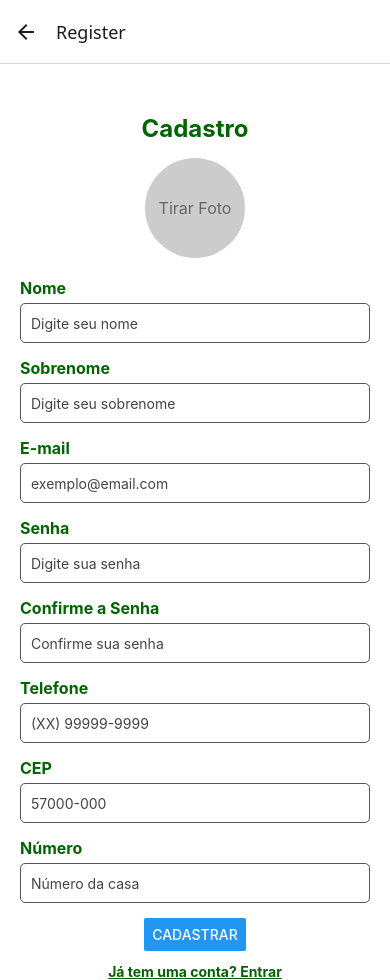
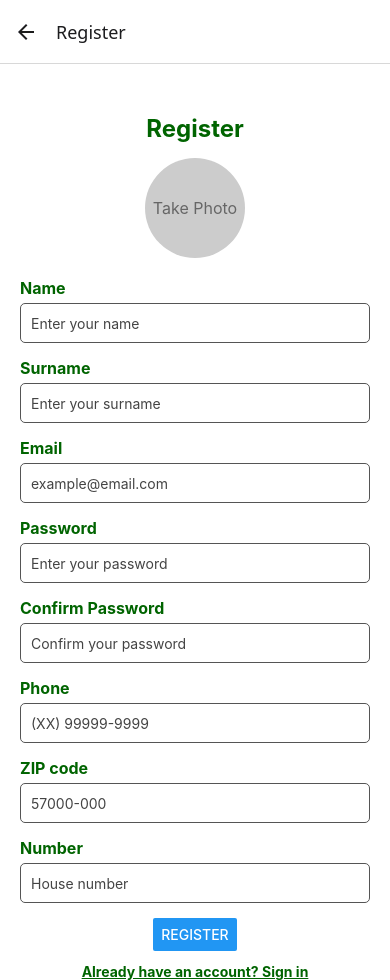
Before and after one commit to New-Masster/SmartGardens, a React Native app: screen /Register in a window 390 px wide. Built offline with nearby package versions, Linux system fonts and the light colour scheme.

Commit message:
Todas as telas para o mesmo idioma, Inglês

```diff
--- a/src/app/RegisterScreen.tsx
+++ b/src/app/RegisterScreen.tsx
@@ -26,17 +26,17 @@ const RegisterScreen: React.FC<{ navigation: any }> = ({ navigation }) => {
 
   const validateForm = () => {
     const errors: { [key: string]: string } = {};
-    if (!name) errors.name = "Nome é obrigatório";
-    if (!surname) errors.surname = "Sobrenome é obrigatório";
-    if (!email) errors.email = "E-mail é obrigatório";
-    if (!phone) errors.phone = "Telefone é obrigatório";
-    if (!cep) errors.cep = "CEP é obrigatório";
-    if (!number) errors.number = "Número é obrigatório";
-    if (!address && !street) errors.address = "Endereço é obrigatório";
-    if (!password) errors.password = "Senha é obrigatória";
-    if (!confirmPassword) errors.confirmPassword = "Confirme sua senha";
+    if (!name) errors.name = "Name is required";
+    if (!surname) errors.surname = "Surname is required";
+    if (!email) errors.email = "Email is required";
+    if (!phone) errors.phone = "Phone is required";
+    if (!cep) errors.cep = "ZIP code is required";
+    if (!number) errors.number = "Number is required";
+    if (!address && !street) errors.address = "Address is required";
+    if (!password) errors.password = "Password is required";
+    if (!confirmPassword) errors.confirmPassword = "Confirm your password";
     if (password && confirmPassword && password !== confirmPassword) {
-      errors.confirmPassword = "As senhas não coincidem";
+      errors.confirmPassword = "Passwords do not match";
     }
 
     setFormErrors(errors);
@@ -80,11 +80,11 @@ const RegisterScreen: React.FC<{ navigation: any }> = ({ navigation }) => {
           setState(data.uf);
           setErrorMessage("");
         } else {
-          setErrorMessage("CEP não encontrado. Preencha os dados manualmente.");
+          setErrorMessage("ZIP code not found. Fill in the data manually.");
           setAddress("");
         }
       } catch (error) {
-        setErrorMessage("Erro ao buscar o CEP.");
+        setErrorMessage("Error fetching ZIP code.");
         setAddress("");
       }
     }
@@ -93,7 +93,7 @@ const RegisterScreen: React.FC<{ navigation: any }> = ({ navigation }) => {
   const handleTakePhoto = async () => {
     const { status } = await ImagePicker.requestCameraPermissionsAsync();
     if (status !== "granted") {
-      Alert.alert("Permissão necessária", "Precisamos de acesso à câmera para tirar uma foto.");
+      Alert.alert("Permission required", "We need camera access to take a photo.");
       return;
     }
 
@@ -117,21 +117,21 @@ const RegisterScreen: React.FC<{ navigation: any }> = ({ navigation }) => {
       >
         <ScrollView contentContainerStyle={styles.scrollViewContainer}>
           <View style={styles.innerContainer}>
-            <Text style={styles.title}>Cadastro</Text>
+            <Text style={styles.title}>Register</Text>
 
             <TouchableOpacity onPress={handleTakePhoto} style={styles.photoContainer}>
               {photo ? (
                 <Image source={{ uri: photo }} style={styles.photo} />
               ) : (
-                <Text style={styles.photoPlaceholder}>Tirar Foto</Text>
+                <Text style={styles.photoPlaceholder}>Take Photo</Text>
               )}
             </TouchableOpacity>
 
             <View style={styles.inputContainer}>
-              <Text style={styles.label}>Nome</Text>
+              <Text style={styles.label}>Name</Text>
               <TextInput
                 style={styles.input}
-                placeholder="Digite seu nome"
+                placeholder="Enter your name"
                 value={name}
                 onChangeText={setName}
               />
@@ -139,10 +139,10 @@ const RegisterScreen: React.FC<{ navigation: any }> = ({ navigation }) => {
             </View>
 
             <View style={styles.inputContainer}>
-              <Text style={styles.label}>Sobrenome</Text>
+              <Text style={styles.label}>Surname</Text>
               <TextInput
                 style={styles.input}
-                placeholder="Digite seu sobrenome"
+                placeholder="Enter your surname"
                 value={surname}
                 onChangeText={setSurname}
               />
@@ -150,10 +150,10 @@ const RegisterScreen: React.FC<{ navigation: any }> = ({ navigation }) => {
             </View>
 
             <View style={styles.inputContainer}>
-              <Text style={styles.label}>E-mail</Text>
+              <Text style={styles.label}>Email</Text>
               <TextInput
                 style={styles.input}
-                placeholder="exemplo@email.com"
+                placeholder="example@email.com"
                 keyboardType="email-address"
                 value={email}
                 onChangeText={setEmail}
@@ -162,10 +162,10 @@ const RegisterScreen: React.FC<{ navigation: any }> = ({ navigation }) => {
             </View>
 
             <View style={styles.inputContainer}>
-              <Text style={styles.label}>Senha</Text>
+              <Text style={styles.label}>Password</Text>
               <TextInput
                 style={styles.input}
-                placeholder="Digite sua senha"
+                placeholder="Enter your password"
                 secureTextEntry
                 value={password}
                 onChangeText={setPassword}
@@ -174,10 +174,10 @@ const RegisterScreen: React.FC<{ navigation: any }> = ({ navigation }) => {
             </View>
 
             <View style={styles.inputContainer}>
-              <Text style={styles.label}>Confirme a Senha</Text>
+              <Text style={styles.label}>Confirm Password</Text>
               <TextInput
                 style={styles.input}
-                placeholder="Confirme sua senha"
+                placeholder="Confirm your password"
                 secureTextEntry
                 value={confirmPassword}
                 onChangeText={setConfirmPassword}
@@ -188,7 +188,7 @@ const RegisterScreen: React.FC<{ navigation: any }> = ({ navigation }) => {
             </View>
 
             <View style={styles.inputContainer}>
-              <Text style={styles.label}>Telefone</Text>
+              <Text style={styles.label}>Phone</Text>
               <TextInput
                 style={styles.input}
                 placeholder="(XX) 99999-9999"
@@ -200,7 +200,7 @@ const RegisterScreen: React.FC<{ navigation: any }> = ({ navigation }) => {
             </View>
 
             <View style={styles.inputContainer}>
-              <Text style={styles.label}>CEP</Text>
+              <Text style={styles.label}>ZIP code</Text>
               <TextInput
                 style={styles.input}
                 placeholder="57000-000"
@@ -213,10 +213,10 @@ const RegisterScreen: React.FC<{ navigation: any }> = ({ navigation }) => {
 
             {address ? (
               <View style={styles.inputContainer}>
-                <Text style={styles.label}>Endereço</Text>
+                <Text style={styles.label}>Address</Text>
                 <TextInput
                   style={styles.input}
-                  placeholder="Endereço"
+                  placeholder="Address"
                   value={address}
                   editable={false}
                 />
@@ -232,10 +232,10 @@ const RegisterScreen: React.FC<{ navigation: any }> = ({ navigation }) => {
             {address === "" && errorMessage && (
               <>
                 <View style={styles.inputContainer}>
-                  <Text style={styles.label}>Rua</Text>
+                  <Text style={styles.label}>Street</Text>
                   <TextInput
                     style={styles.input}
-                    placeholder="Digite a rua"
+                    placeholder="Enter the street"
                     value={street}
                     onChangeText={setStreet}
                   />
@@ -243,30 +243,30 @@ const RegisterScreen: React.FC<{ navigation: any }> = ({ navigation }) => {
                 </View>
 
                 <View style={styles.inputContainer}>
-                  <Text style={styles.label}>Bairro</Text>
+                  <Text style={styles.label}>Neighborhood</Text>
                   <TextInput
                     style={styles.input}
-                    placeholder="Digite o bairro"
+                    placeholder="Enter the neighborhood"
                     value={neighborhood}
                     onChangeText={setNeighborhood}
                   />
                 </View>
 
                 <View style={styles.inputContainer}>
-                  <Text style={styles.label}>Cidade</Text>
+                  <Text style={styles.label}>City</Text>
                   <TextInput
                     style={styles.input}
-                    placeholder="Digite a cidade"
+                    placeholder="Enter the city"
                     value={city}
                     onChangeText={setCity}
                   />
                 </View>
 
                 <View style={styles.inputContainer}>
-                  <Text style={styles.label}>Estado</Text>
+                  <Text style={styles.label}>State</Text>
                   <TextInput
                     style={styles.input}
-                    placeholder="Digite o estado"
+                    placeholder="Enter the state"
                     value={state}
                     onChangeText={setState}
                   />
@@ -275,10 +275,10 @@ const RegisterScreen: React.FC<{ navigation: any }> = ({ navigation }) => {
             )}
 
             <View style={styles.inputContainer}>
-              <Text style={styles.label}>Número</Text>
+              <Text style={styles.label}>Number</Text>
               <TextInput
                 style={styles.input}
-                placeholder="Número da casa"
+                placeholder="House number"
                 keyboardType="numeric"
                 value={number}
                 onChangeText={setNumber}
@@ -286,10 +286,10 @@ const RegisterScreen: React.FC<{ navigation: any }> = ({ navigation }) => {
               {formErrors.number && <Text style={styles.errorMessage}>{formErrors.number}</Text>}
             </View>
 
-            <Button title="Cadastrar" onPress={handleRegister} />
+            <Button title="Register" onPress={handleRegister} />
 
             <TouchableOpacity onPress={() => navigation.navigate("Login")}>
-              <Text style={styles.link}>Já tem uma conta? Entrar</Text>
+              <Text style={styles.link}>Already have an account? Sign in</Text>
             </TouchableOpacity>
           </View>
         </ScrollView>
--- a/src/login/LoginScreen.tsx
+++ b/src/login/LoginScreen.tsx
@@ -8,11 +8,11 @@ const LoginScreen: React.FC<{ navigation: any }> = ({ navigation }) => {
 
   const handleSend = () => {
     if (contact.includes("@")) {
-      Alert.alert("E-mail enviado", "Verifique sua caixa de entrada.");
+      Alert.alert("Email sent", "Check your inbox.");
     } else if (/^\d+$/.test(contact)) {
-      Alert.alert("SMS enviado", "Verifique suas mensagens.");
+      Alert.alert("SMS sent", "Check your messages.");
     } else {
-      Alert.alert("Erro", "Digite um e-mail ou telefone válido.");
+      Alert.alert("Error", "Enter a valid email or phone number.");
     }
     setForgotPasswordVisible(false);
     setContact("");
@@ -21,14 +21,14 @@ const LoginScreen: React.FC<{ navigation: any }> = ({ navigation }) => {
   return (
     <View style={styles.container}>
       <Image source={require("../assets/Logo.png")} style={styles.logo} />
-      <Text style={styles.title}>Bem-vindo</Text>
-      <Text style={styles.subtitle}>Digite suas credenciais SmartGardens para continuar</Text>
+      <Text style={styles.title}>Welcome</Text>
+      <Text style={styles.subtitle}>Enter your SmartGardens credentials to continue</Text>
 
       <View style={styles.inputContainer}>
-        <Text style={styles.label}>E-mail</Text>
+        <Text style={styles.label}>Email</Text>
         <TextInput
           style={styles.input}
-          placeholder="exemplo@email.com"
+          placeholder="example@email.com"
           placeholderTextColor="#aaa"
           keyboardType="email-address"
           value={email}
@@ -37,39 +37,39 @@ const LoginScreen: React.FC<{ navigation: any }> = ({ navigation }) => {
       </View>
 
       <View style={styles.inputContainer}>
-        <Text style={styles.label}>Senha</Text>
+        <Text style={styles.label}>Password</Text>
         <TextInput
           style={styles.input}
-          placeholder="Digite sua senha"
+          placeholder="Enter your password"
           placeholderTextColor="#aaa"
           secureTextEntry
         />
       </View>
 
-      <Button title="Entrar" onPress={() => navigation.navigate("Home", { email })} />
+      <Button title="Sign In" onPress={() => navigation.navigate("Home", { email })} />
 
       <TouchableOpacity onPress={() => navigation.navigate("Register")}>
-        <Text style={styles.link}>Não tem uma conta? Cadastre-se aqui</Text>
+        <Text style={styles.link}>Don't have an account? Sign up here</Text>
       </TouchableOpacity>
 
       <TouchableOpacity onPress={() => setForgotPasswordVisible(true)}>
-        <Text style={styles.link}>Esqueceu a senha?</Text>
+        <Text style={styles.link}>Forgot your password?</Text>
       </TouchableOpacity>
 
       <Modal visible={forgotPasswordVisible} transparent animationType="slide">
         <View style={styles.modalContainer}>
           <View style={styles.modalContent}>
-            <Text style={styles.modalTitle}>Recuperação de Senha</Text>
+            <Text style={styles.modalTitle}>Password Recovery</Text>
             <TextInput
               style={styles.input}
-              placeholder="Digite seu e-mail ou telefone"
+              placeholder="Enter your email or phone"
               keyboardType="default"
               value={contact}
               onChangeText={setContact}
             />
             <View style={styles.buttonContainer}>
-              <Button title="Enviar" onPress={handleSend} />
-              <Button title="Cancelar" onPress={() => setForgotPasswordVisible(false)} color="red" />
+              <Button title="Send" onPress={handleSend} />
+              <Button title="Cancel" onPress={() => setForgotPasswordVisible(false)} color="red" />
             </View>
           </View>
         </View>
```
Also changed, not shown: src/app/CartScreen.tsx (+7 -7 lines), src/app/HomeScreen.tsx (+12 -12 lines), src/app/PaymentScreen.tsx (+7 -7 lines), src/app/ProductDetailScreen.tsx (+4 -4 lines), src/home/HomeScreen.tsx (+4 -5 lines).
